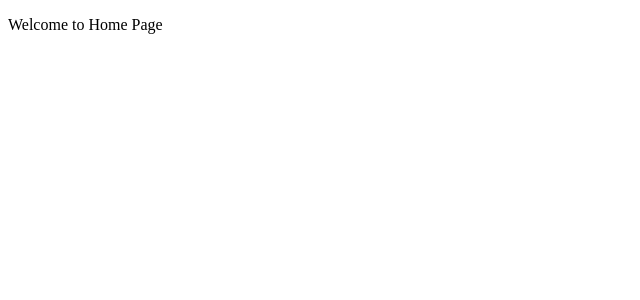
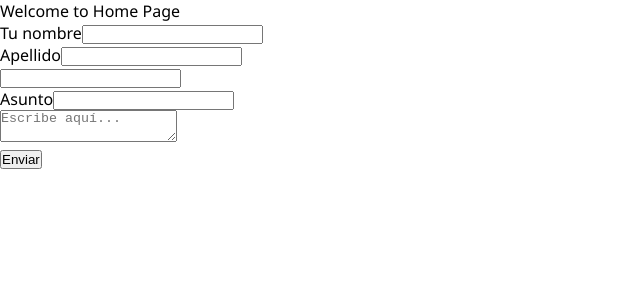
Before and after one commit to Wild-Design/My-Portfolio, a Next.js app: page / in a window 1280 px wide. Shown: the top 300 px of the page, without its empty margins (0-640 px from the left). Built offline with nearby package versions, Linux system fonts and the light colour scheme.

Commit message:
add form contactme

```diff
--- /dev/null
+++ b/src/app/globals.css
@@ -0,0 +1,9 @@
+* {
+  margin: 0;
+  padding: 0;
+  box-sizing: border-box;
+}
+
+body {
+  font-family: 'Segoe UI', Tahoma, Geneva, Verdana, sans-serif;
+}
--- a/src/app/page.tsx
+++ b/src/app/page.tsx
@@ -1,7 +1,11 @@
+import './globals.css';
+import FormContact from '@/components/FormContact/FormContact';
+
 export default function Home() {
   return (
     <main>
       <p>Welcome to Home Page</p>
+      <FormContact />
     </main>
   );
 }
--- /dev/null
+++ b/src/components/FormContact/FormContact.tsx
@@ -0,0 +1,45 @@
+'use client';
+import { FormEvent, ChangeEvent } from 'react';
+
+const FormContact = () => {
+  const handleSubmit = (event: FormEvent<HTMLFormElement>) => {
+    event.preventDefault();
+  };
+  const handleInputChange = (
+    event: ChangeEvent<HTMLInputElement | HTMLTextAreaElement>
+  ): void => {
+    const { name, value } = event.target;
+  };
+  return (
+    <form onSubmit={handleSubmit}>
+      <div>
+        <label htmlFor='name'>Tu nombre</label>
+        <input onChange={handleInputChange} type='text' />
+      </div>
+      <div>
+        <label htmlFor='last_name'>Apellido</label>
+        <input onChange={handleInputChange} type='text' />
+      </div>
+      <div>
+        <label htmlFor='email'></label>
+        <input onChange={handleInputChange} type='text' />
+      </div>
+      <div>
+        <label htmlFor='subject'>Asunto</label>
+        <input onChange={handleInputChange} type='text' />
+      </div>
+      <div>
+        <label htmlFor='message'></label>
+        <textarea
+          onChange={handleInputChange}
+          name='message'
+          id='message'
+          placeholder='Escribe aquí...'
+        ></textarea>
+      </div>
+      <button type='submit'>Enviar</button>
+    </form>
+  );
+};
+
+export default FormContact;
```
Also changed, not shown: src/app/coso/page.tsx (deleted, +0 -7 lines), src/components/FormContact/FormContact.module.css (added).
